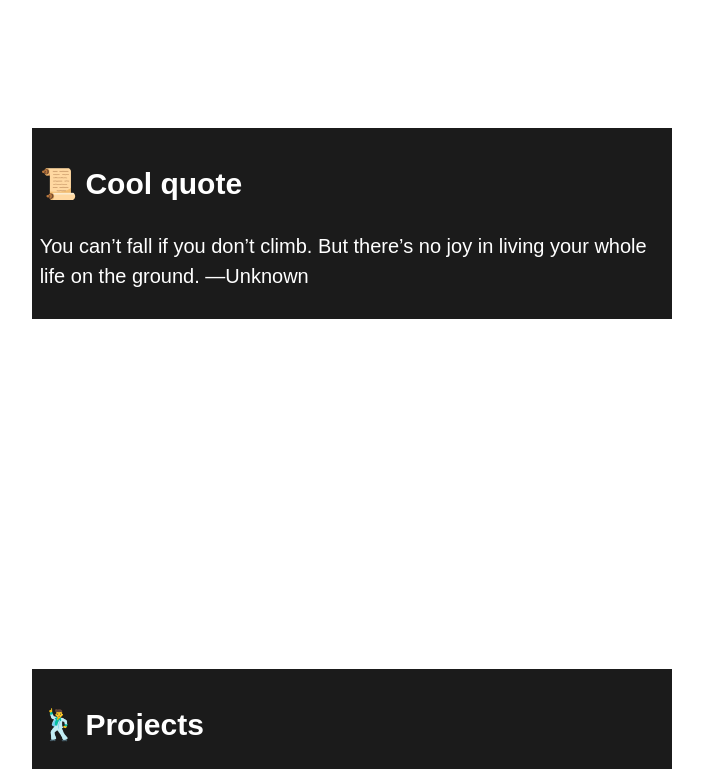
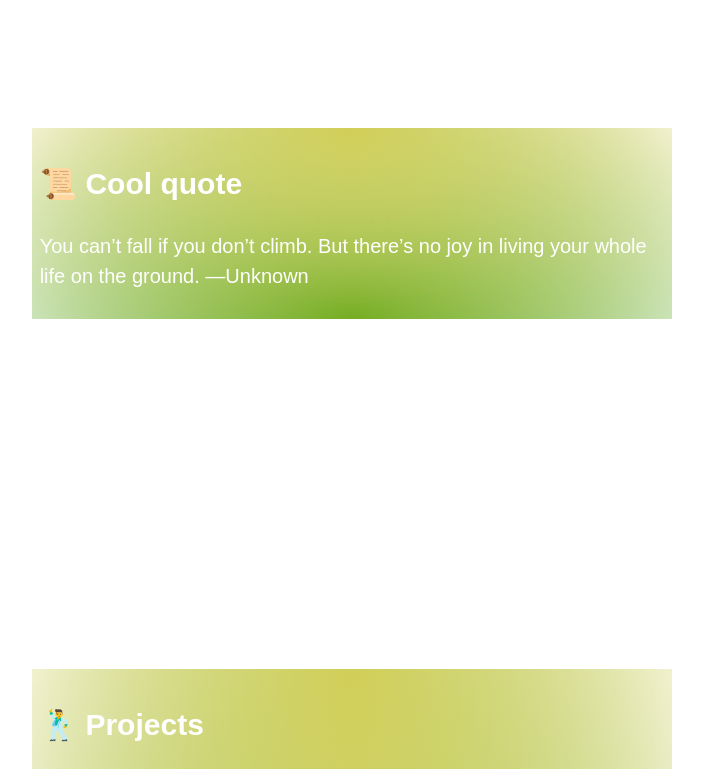
Before and after one commit to BozoKrolo/CoolCV, a website built with Vite: page index.html in a window 1280 px wide. Shown: the part 1380-2149 px from the top of the page, without its empty margins (83-786 px from the left). Built offline with nearby package versions, Linux system fonts and the light colour scheme; animation ran at ten frames a second; files whose address does not match are found by name; a web font is replaced by a local one.

Commit message:
coloring

```diff
--- a/main.js
+++ b/main.js
@@ -69,8 +69,6 @@ scene.add(moon);
 moon.position.z = 30;
 moon.position.setX(-10);
 
-// Scroll Animation
-
 function moveCamera() {
   const t = document.body.getBoundingClientRect().top;
   moon.rotation.x += 0.05;
@@ -85,8 +83,6 @@ function moveCamera() {
 document.body.onscroll = moveCamera;
 moveCamera();
 
-// Animation Loop
-
 function animate() {
   requestAnimationFrame(animate);
 
--- a/style.css
+++ b/style.css
@@ -55,7 +55,9 @@ header {
 section {
   grid-column: 2 / 8;
   padding: 0.5rem;
-  background: var(--dark-bg);
+  background: radial-gradient(ellipse at top, #d1cf59, transparent),
+    radial-gradient(ellipse at bottom, #4d9f0c, transparent);
+
   font-size: 1.25rem;
   line-height: 1.5;
   margin-bottom: var(--spacing);
```
